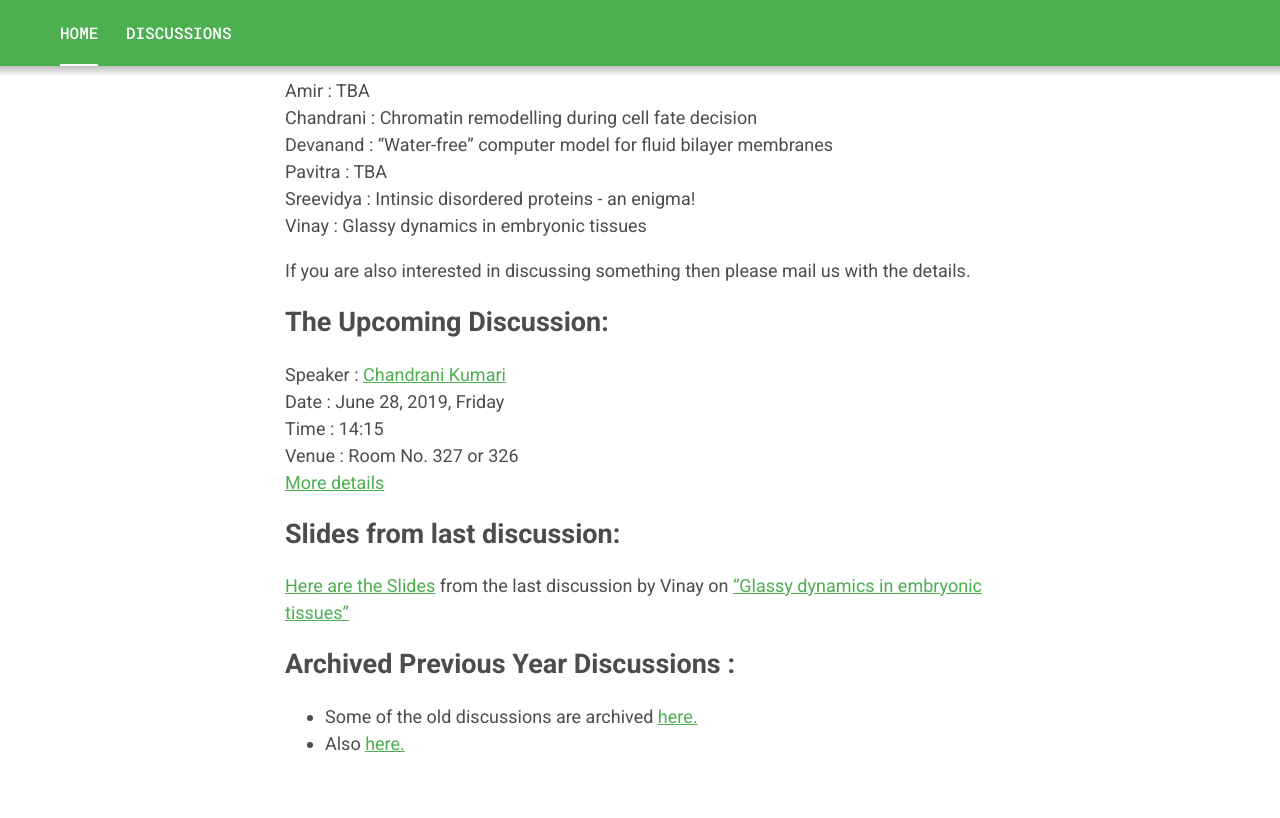
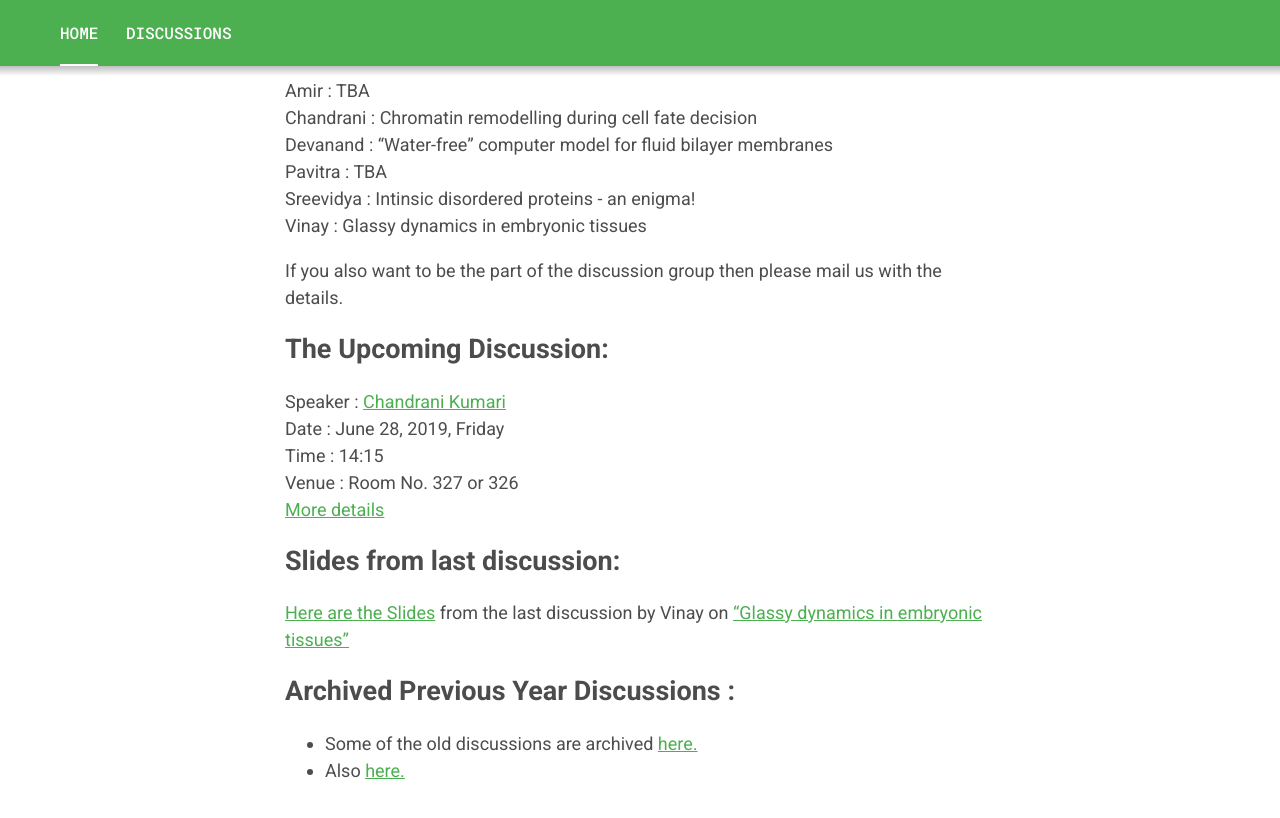
Before and after one commit to vinayphys/discussion2020, a Jekyll site: the page built from index.markdown, in a window 1280 px wide and 900 px high, scrolled down 622 px. Shown: the top 818 px of the window. Built offline with Jekyll 4.4.1, drawn with Linux system fonts in a browser that asks for light colours.

Commit message:
Update index.markdown

```diff
--- a/index.markdown
+++ b/index.markdown
@@ -18,7 +18,7 @@ Pavitra		:	TBA
 Sreevidya	:	Intinsic disordered proteins - an enigma!
 Vinay		  :	Glassy dynamics in embryonic tissues
 
-If you are also interested in discussing something then please mail us with the details.
+If you also want to be the part of the discussion group then please mail us with the details.
 
 ## The Upcoming Discussion:
 Speaker :      [Chandrani Kumari](https://www.imsc.res.in/chandrani_kumari)
@@ -29,7 +29,7 @@ Venue   :      Room No. 327 or 326
 
 
 ## Slides from last discussion:
-[Here are the Slides](https://github.com/vinayphys/discussion2019/blob/master/slides/vinay_discussion2019_1.pdf) from the last discussion by Vinay on ["Glassy dynamics in embryonic tissues"](https://vinayphys.github.io/discussion2019/2019/06/enhancer_activity_during_embryonic_development)
+[Here are the Slides](https://github.com/vinayphys/discussion2019/blob/master/slides/vinay_discussion2019_1.pdf) from the last discussion by Vinay on ["Glassy dynamics in embryonic tissues"](https://vinayphys.github.io/discussion2019/2019/06/glassy_dynamics_embryonic_tissues)
 
 
 
```
